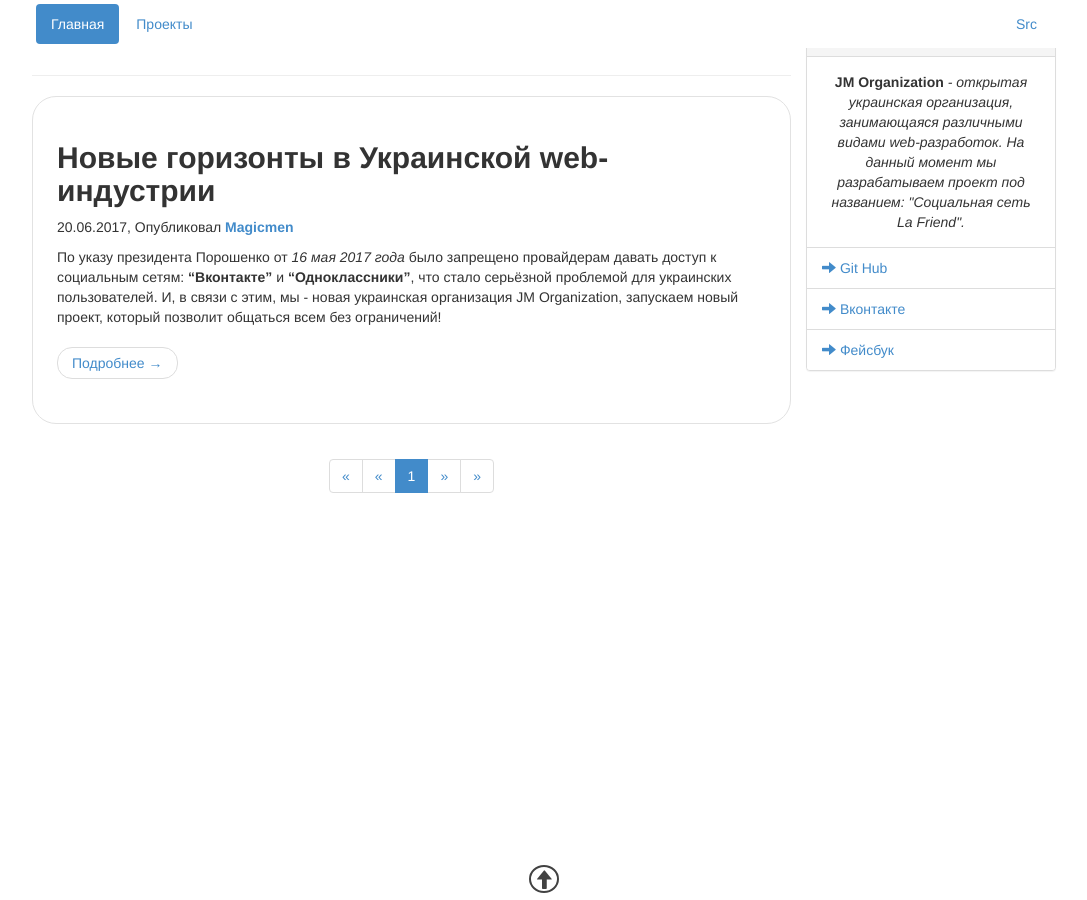
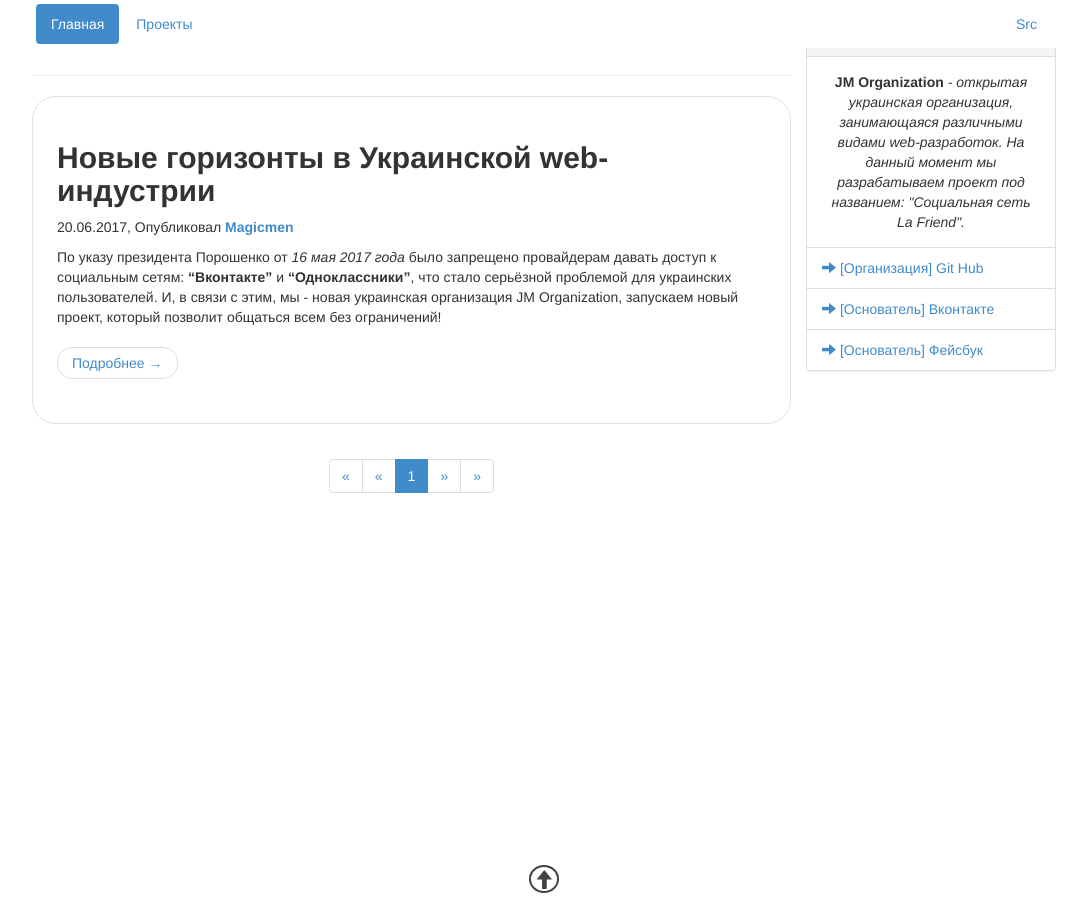
Before and after one commit to jm-organization/jm-organization.github.io, a Jekyll site: the page built from index.html, in a window 1280 px wide and 900 px high, scrolled down 540 px. Shown: the whole window, without its empty margins (96-1183 px from the left). Built offline with Jekyll 4.4.1, drawn with Linux system fonts in a browser that asks for light colours; the list of posts is cut into pages by our own code.

Commit message:
Update jm_sidebar.html

```diff
--- a/_includes/jm_sidebar.html
+++ b/_includes/jm_sidebar.html
@@ -7,13 +7,13 @@
 
     <ul class="list-group">
         <li class="list-group-item">
-            <a href="https://github.com/jm-organization/" target="_blank"><span class="glyphicon glyphicon-arrow-right"></span> Git Hub</a>
+            <a href="https://github.com/jm-organization/" target="_blank"><span class="glyphicon glyphicon-arrow-right"></span> [Организация] Git Hub</a>
         </li>
         <li class="list-group-item">
-            <a href="https://vk.com/jmagicmen/" target="_blank"><span class="glyphicon glyphicon-arrow-right"></span> Вконтакте</a>
+            <a href="https://vk.com/jmagicmen/" target="_blank"><span class="glyphicon glyphicon-arrow-right"></span> [Основатель] Вконтакте</a>
         </li>
         <li class="list-group-item">
-            <a href="https://www.facebook.com/jmagicmen/" target="_blank"><span class="glyphicon glyphicon-arrow-right"></span> Фейсбук</a>
+            <a href="https://www.facebook.com/jmagicmen/" target="_blank"><span class="glyphicon glyphicon-arrow-right"></span> [Основатель] Фейсбук</a>
         </li>
     </ul>
 </div>
```
